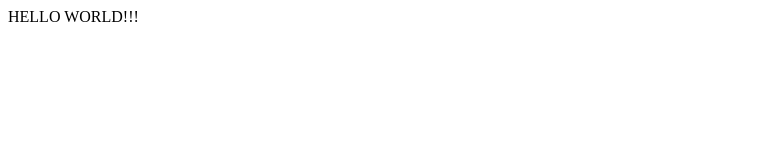
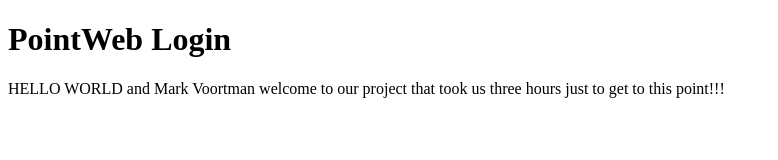
Before and after one commit to ZeitlmanPPU/CMPS480, a plain HTML site: page index.html in a window 1280 px wide. Shown: the whole page, without its empty margins (0-778 px from the left). Drawn offline with Linux system fonts and the light colour scheme.

Commit message:
Progress after THREE HOURS!!!!!!!!😤😖😤😖

```diff
--- a/index.html
+++ b/index.html
@@ -2,9 +2,19 @@
 
 <html>
 <head>
-    <title>Hello World!</title>
+    <title>Login Screen</title>
+
+    <h1> PointWeb Login</h1>
+    <style></style>
+
+
+
+
+
+
+
 </head>
 <body>
-HELLO WORLD!!!
+HELLO WORLD and Mark Voortman welcome to our project that took us three hours just to get to this point!!!
 </body>
 </html>
```
